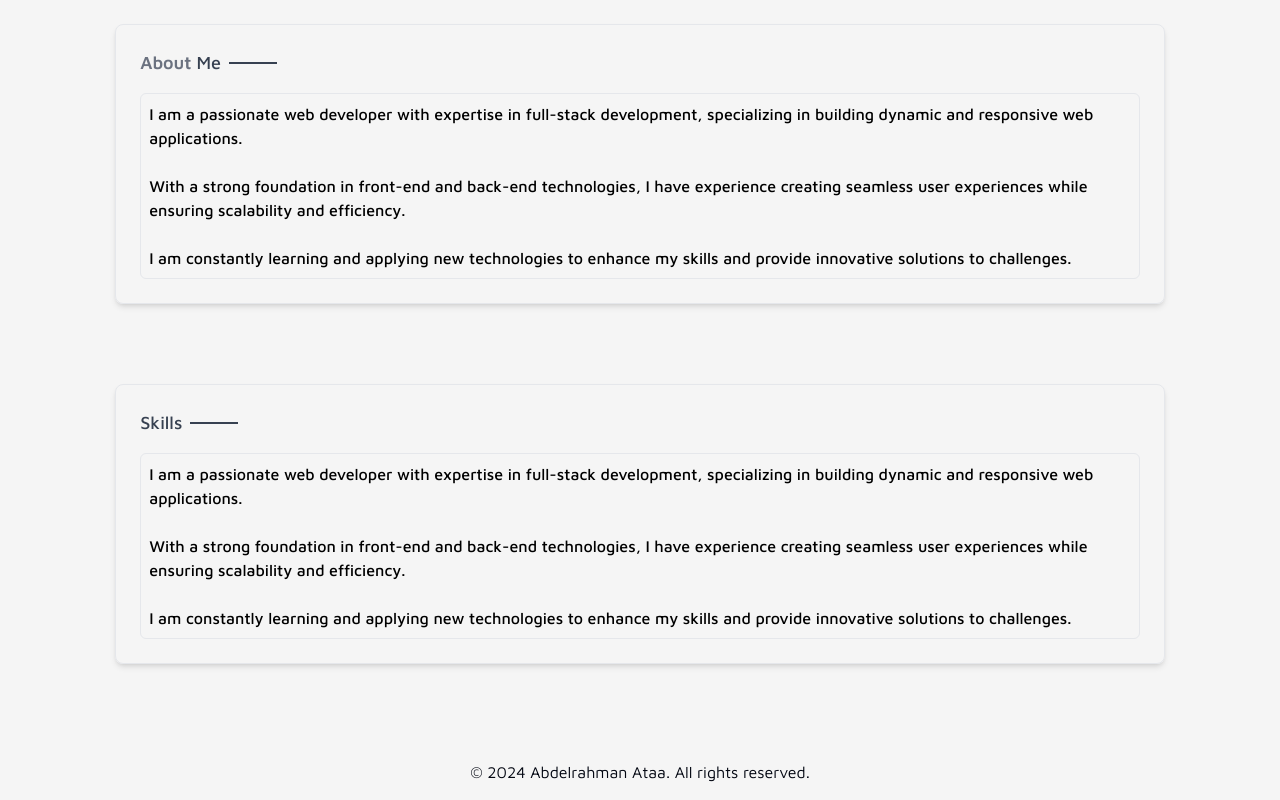
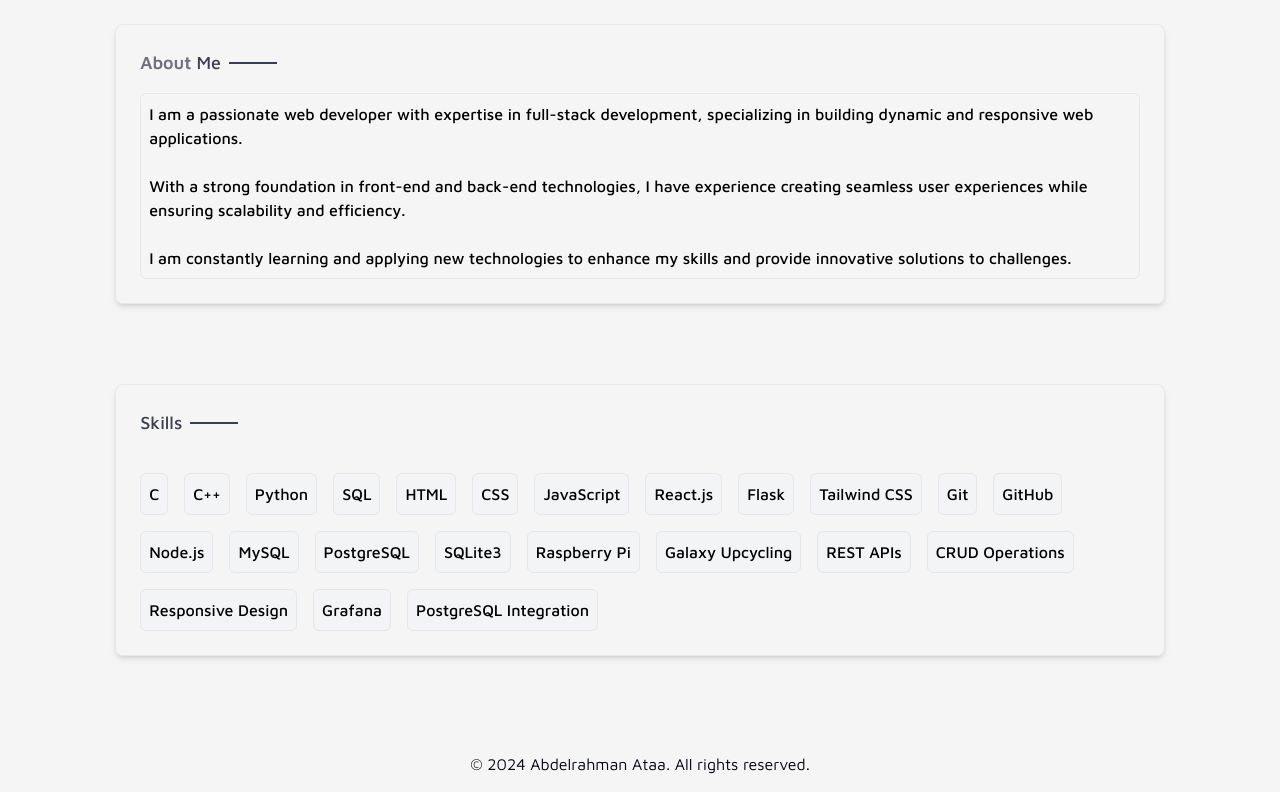
Before and after one commit to abdelrahman-ops/Abdelrahman-Ataa, a React (Vite) app: page / in a window 1280 px wide. Shown: the part 602-1402 px from the top of the page. Built offline with nearby package versions, Linux system fonts and the light colour scheme; a web font is replaced by a local one.

Commit message:
update skill section , add motion to about

```diff
--- a/package.json
+++ b/package.json
@@ -13,7 +13,8 @@
     "framer-motion": "^12.0.0-alpha.0",
     "react": "^18.3.1",
     "react-dom": "^18.3.1",
-    "react-icons": "^5.3.0"
+    "react-icons": "^5.3.0",
+    "react-intersection-observer": "^9.13.1"
   },
   "devDependencies": {
     "@eslint/js": "^9.13.0",
--- a/src/pages/About.jsx
+++ b/src/pages/About.jsx
@@ -1,9 +1,21 @@
 import Title from "../components/Title"
-
+import { motion } from 'framer-motion';
+import { useInView } from 'react-intersection-observer';
 
 const About = () => {
+
+    const { ref, inView } = useInView({
+        triggerOnce: true, // Trigger animation only once when it enters view
+        threshold: 0.3, // Trigger when 30% of the section is in view
+    });
+
     return (
-        <div className="my-20">
+        <motion.div
+            ref={ref}
+            initial={{ opacity: 0, y: 50 }}
+            animate={{ opacity: inView ? 1 : 0, y: inView ? 0 : 50 }}
+            transition={{ duration: 0.6 }}
+            className="my-20">
             <div className="w-full border  shadow-md rounded-lg p-6">
                         {/* Profile Header */}
                         <div className="flex items-center flex-wrap justify-between">
@@ -27,7 +39,7 @@ const About = () => {
                         </div>
                     </div>
 
-        </div>
+        </motion.div>
     )
 }
 
--- a/src/pages/Skills.jsx
+++ b/src/pages/Skills.jsx
@@ -1,11 +1,30 @@
 import Title from "../components/Title"
-
+import { motion } from 'framer-motion';
+import { useInView } from 'react-intersection-observer';
 
 const Skills = () => {
+
+    const { ref, inView } = useInView({
+        triggerOnce: true, // Trigger animation only once when it enters view
+        threshold: 0.3, // Trigger when 30% of the section is in view
+    });
+
+    // Animation settings for each skill
+    const skillAnimation = {
+        initial: { opacity: 0, y: 20 }, // start with hidden and slightly below
+        animate: { opacity: 1, y: 0 },   // animate to visible and normal position
+        transition: { duration: 0.5, ease: "easeOut" } // smooth transition
+    };
+
     return (
         <div>
-            <div className="my-20">
-                <div className="w-full border  shadow-md rounded-lg p-6">
+            <motion.div
+            ref={ref}
+            initial={{ opacity: 0, y: 50 }}
+            animate={{ opacity: inView ? 1 : 0, y: inView ? 0 : 50 }}
+            transition={{ duration: 0.6 }}
+            className="my-20">
+                <div className="w-full border shadow-md rounded-lg p-6">
                     {/* Profile Header */}
                     <div className="flex items-center flex-wrap justify-between">
                         <div className="flex items-center gap-4">
@@ -16,21 +35,36 @@ const Skills = () => {
                             </div>
                         </div>
                     </div>
-                            <div className="space-y-3">
-                                <div className="flex flex-col">
-                                    <p className="border rounded-md p-2 mt-1 font-medium">
-                                        I am a passionate web developer with expertise in full-stack development, specializing in building dynamic and responsive web applications.
-                                        <br></br><br></br>With a strong foundation in front-end and back-end technologies,
-                                        I have experience creating seamless user experiences while ensuring scalability and efficiency.
-                                        <br></br><br></br>I am constantly learning and applying new technologies to enhance my skills and provide innovative solutions to challenges.
-                                    </p>
+                    <div className="space-y-3 mt-6">
+                        {/* Skills List */}
+                        <div className="flex flex-wrap gap-4">
+                            {/* Skill items with individual animations */}
+                            {[
+                                'C', 'C++', 'Python', 'SQL', 'HTML', 'CSS', 'JavaScript', 'React.js', 'Flask',
+                                'Tailwind CSS', 'Git', 'GitHub', 'Node.js', 'MySQL', 'PostgreSQL', 'SQLite3',
+                                'Raspberry Pi', 'Galaxy Upcycling', 'REST APIs', 'CRUD Operations', 'Responsive Design',
+                                'Grafana', 'PostgreSQL Integration'
+                            ].map((skill, index) => (
+                                <motion.div
+                                    key={index}
+                                    className="border rounded-md p-2 font-medium bg-gray-100"
+                                    initial={{ opacity: 0, y: 20 }} // Start hidden and slightly below
+                                    animate={{ opacity: inView ? 1 : 0, y: inView ? 0 : 20 }} // Animate to visible position
+                                    transition={{
+                                        duration: 0.5,
+                                        ease: "easeOut",
+                                        delay: index * 0.1 // Stagger the appearance
+                                    }}
+                                >
+                                    <p>{skill}</p>
+                                </motion.div>
+                            ))}
                         </div>
                     </div>
                 </div>
-
-            </div>
+            </motion.div>
         </div>
     )
 }
 
-export default Skills
+export default Skills;
```
Also changed, not shown: 1 other file (tests, documents, lock files or other folders). Lines whose indentation alone changed are shown as unchanged.
